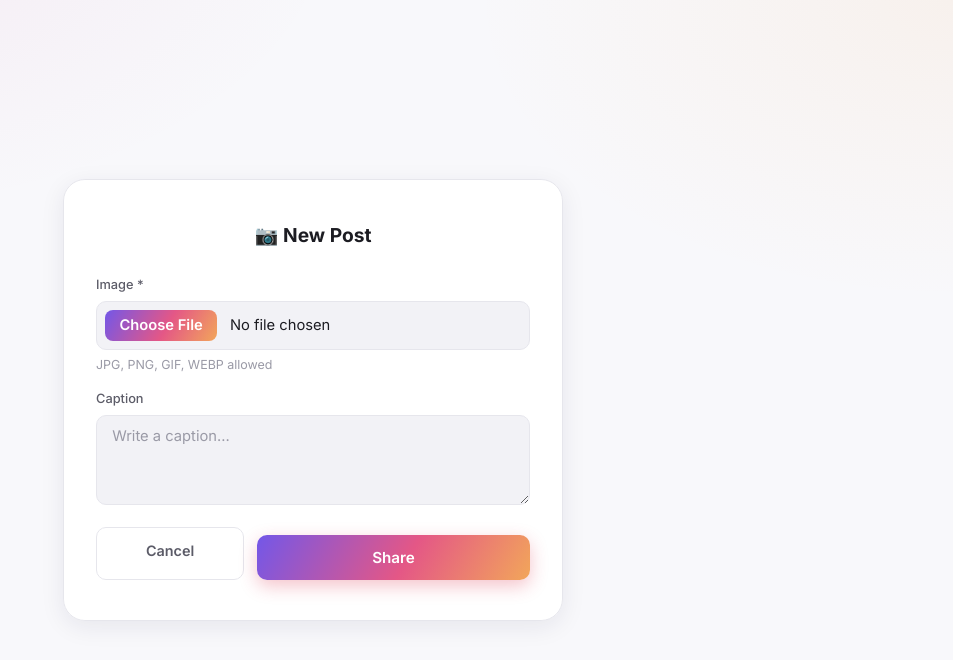
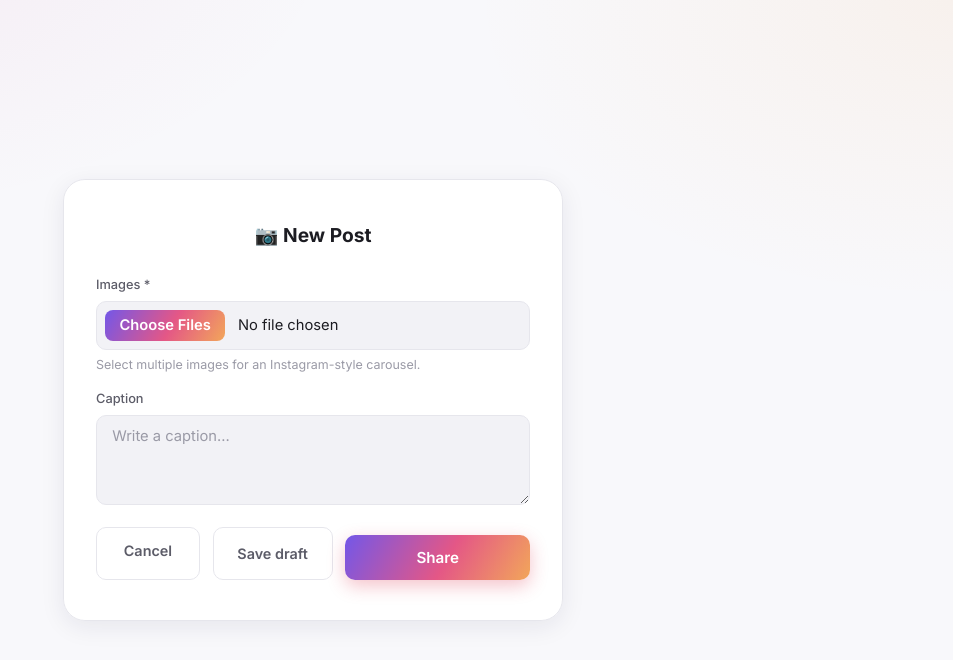
Before and after one commit to vivek-toadster/Instagram_demo_project, a FastAPI app: template templates/create_post.html in a window 1280 px wide. Shown: the top 660 px of the page, without its empty margins (327-1280 px from the left). Run offline with FastAPI, Linux system fonts and the light colour scheme; the template is opened without the code that fills it, so the values that code supplies are empty.

Commit message:
improve chatbot response and added  draft option

```diff
--- a/app/routes.py
+++ b/app/routes.py
@@ -19,6 +19,8 @@ from app.models import (
     Conversation,
     ConversationParticipant,
     Message,
+    PostMedia,
+    DraftPost,
 )
 from app.auth import (
     hash_password,
@@ -522,7 +524,7 @@ def chatbot(
         except ValueError:
             selected_post_id = None
     post = db.query(Post).filter(Post.id == selected_post_id).first() if selected_post_id else None
-    return {"ok": True, "answer": answer_question(question, post)}
+    return {"ok": True, "answer": answer_question(question, post, db=db, user=user)}
 
 
 # ── Feed ─────────────────────────────────────────────────────
@@ -604,14 +606,35 @@ def create_post_page(request: Request, db: Session = Depends(get_db)):
     user = get_current_user(request, db)
     if not user:
         return RedirectResponse(url="/login", status_code=302)
-    return templates.TemplateResponse("create_post.html", ctx(request, db))
+    drafts = [
+        draft for draft in db.query(DraftPost).filter(DraftPost.user_id == user.id).order_by(DraftPost.updated_at.desc()).all()
+        if (draft.caption or "").strip() or draft.image_paths
+    ]
+    active_draft = None
+    draft_query = request.query_params.get("draft_id")
+    if draft_query:
+        try:
+            active_draft = db.query(DraftPost).filter(
+                DraftPost.id == int(draft_query), DraftPost.user_id == user.id
+            ).first()
+        except ValueError:
+            active_draft = None
+    return templates.TemplateResponse(
+        "create_post.html",
+        ctx(request, db, drafts=drafts, active_draft=active_draft, saved=request.query_params.get("saved")),
+    )
 
 
 @router.post("/post/create", response_class=HTMLResponse)
 async def create_post(
     request: Request,
     caption: str = Form(""),
-    image: UploadFile = File(...),
+    image: UploadFile | None = File(None),
+    images: list[UploadFile] = File(default=[]),
+    publish: str = Form("1"),
+    # Browsers submit an empty string for the hidden field when creating a new
+    # draft. Keep this as text at the request boundary, then parse it safely.
+    draft_id: str | None = Form(None),
     csrf_token: str = Form(...),
     db: Session = Depends(get_db),
 ):
@@ -621,30 +644,66 @@ async def create_post(
     if not user:
         return RedirectResponse(url="/login", status_code=302)
 
-    # Validate image
+    # Multiple files become a carousel; the original single-file parameter is
+    # retained so existing clients and tests continue to work.
+    image_list = images if isinstance(images, list) else []
+    publish_value = publish if isinstance(publish, str) else "1"
+    try:
+        draft_value = int(draft_id) if draft_id and str(draft_id).strip() else None
+    except (TypeError, ValueError):
+        draft_value = None
+    uploads = ([image] if image and image.filename else []) + [item for item in image_list if item and item.filename]
     allowed = {"image/jpeg", "image/png", "image/gif", "image/webp"}
-    if image.content_type not in allowed:
+    if any(item.content_type not in allowed for item in uploads):
         return templates.TemplateResponse(
             "create_post.html",
             ctx(request, db, error="Only JPG, PNG, GIF, WEBP allowed!"),
         )
 
-    # Save file with unique name
-    ext = image.filename.rsplit(".", 1)[-1]
     import time
-    filename = f"{user.id}_{int(time.time())}.{ext}"
-    file_path = os.path.join(UPLOAD_DIR, filename)
-    with open(file_path, "wb") as f:
-        shutil.copyfileobj(image.file, f)
+    saved_paths = []
+    for index, upload in enumerate(uploads):
+        ext = upload.filename.rsplit(".", 1)[-1]
+        filename = f"{user.id}_{int(time.time() * 1000)}_{index}.{ext}"
+        with open(os.path.join(UPLOAD_DIR, filename), "wb") as f:
+            shutil.copyfileobj(upload.file, f)
+        saved_paths.append(filename)
 
     caption_text = caption.strip()
+    existing_draft = db.query(DraftPost).filter(DraftPost.id == draft_value, DraftPost.user_id == user.id).first() if draft_value else None
+    if publish_value != "1":
+        if not existing_draft and not caption_text and not saved_paths:
+            return templates.TemplateResponse(
+                "create_post.html",
+                ctx(request, db, drafts=[
+                    draft for draft in db.query(DraftPost).filter(DraftPost.user_id == user.id).order_by(DraftPost.updated_at.desc()).all()
+                    if (draft.caption or "").strip() or draft.image_paths
+                ], error="Add a caption or choose at least one image before saving a draft."),
+            )
+        draft = existing_draft
+        if draft is None:
+            draft = DraftPost(user_id=user.id)
+            db.add(draft)
+        draft.caption = caption_text
+        draft.image_paths = list(draft.image_paths or []) + saved_paths
+        db.commit()
+        return RedirectResponse(url="/post/create?saved=1", status_code=303)
+    if existing_draft:
+        saved_paths = list(existing_draft.image_paths or []) + saved_paths
+    if not saved_paths:
+        return templates.TemplateResponse("create_post.html", ctx(request, db, error="Choose at least one image to publish."))
+
+    # Image-derived tags are generated only for the first image, as before.
     existing_tags = set(extract_hashtags(caption_text))
-    image_tags = [tag for tag in hashtags_for_image(image.filename or "photo") if tag not in existing_tags]
+    image_tags = [tag for tag in hashtags_for_image(saved_paths[0]) if tag not in existing_tags]
     if image_tags:
         caption_text = f"{caption_text} {' '.join(f'#{tag}' for tag in image_tags)}".strip()
-    post = Post(caption=caption_text, image_path=filename, user_id=user.id)
+    post = Post(caption=caption_text, image_path=saved_paths[0], user_id=user.id)
     db.add(post)
     db.flush()
+    db.add_all([PostMedia(post_id=post.id, image_path=path, position=index) for index, path in enumerate(saved_paths[1:], 1)])
+    if existing_draft:
+        db.delete(existing_draft)
     enqueue_graph_event(
         db,
         "post.created",
@@ -703,9 +762,10 @@ def delete_post(
     if post:
         deleted_post_id = post.id
         # Delete image file
-        img_path = os.path.join(UPLOAD_DIR, post.image_path)
-        if os.path.exists(img_path):
-            os.remove(img_path)
+        for image_path in [post.image_path] + [media.image_path for media in post.media]:
+            img_path = os.path.join(UPLOAD_DIR, image_path)
+            if os.path.exists(img_path):
+                os.remove(img_path)
         db.delete(post)
         enqueue_graph_event(db, "post.deleted", {"post_id": deleted_post_id})
         db.commit()
--- a/static/app.js
+++ b/static/app.js
@@ -31,7 +31,8 @@ document.addEventListener("DOMContentLoaded", () => {
     timestamp.textContent = new Date(message.created_at).toLocaleString([], { day: "2-digit", month: "short", hour: "2-digit", minute: "2-digit" });
     row.append(author, bubble, timestamp);
     list.append(row);
-    list.scrollTop = list.scrollHeight;
+    list.scrollTop = list.scrollHeight;    list.scrollTop = list.scrollHeight;
+
   };
 
   if (thread && messageForm) {
@@ -135,14 +136,19 @@ document.addEventListener("DOMContentLoaded", () => {
   });
 
   const assistantForm = document.querySelector("[data-assistant-form]");
-  if (assistantForm) {
+  if (assistantForm && !assistantForm.dataset.bound) {
+    assistantForm.dataset.bound = "1";
+    let assistantInFlight = false;
     assistantForm.addEventListener("submit", async (event) => {
       event.preventDefault();
+      if (assistantInFlight) return;
+      assistantInFlight = true;
       const input = assistantForm.querySelector("input[name=question]");
       const answer = document.querySelector("[data-assistant-answer]");
       const history = document.querySelector("[data-assistant-history]");
       const button = assistantForm.querySelector("button");
       button.disabled = true;
+      answer.hidden = false;
       answer.textContent = "Thinking…";
       try {
         const formData = new FormData(assistantForm);
@@ -166,11 +172,16 @@ document.addEventListener("DOMContentLoaded", () => {
           history.append(questionMessage, answerMessage);
           history.scrollTop = history.scrollHeight;
         }
+        // The history is now the source of truth for completed Q&A pairs. The
+        // separate panel is only used while the current request is running.
+        answer.hidden = true;
         input.value = "";
       } catch (error) {
+        answer.hidden = false;
         answer.textContent = error.message;
       } finally {
         button.disabled = false;
+        assistantInFlight = false;
       }
     });
   }
@@ -186,6 +197,19 @@ document.addEventListener("DOMContentLoaded", () => {
       }
     });
   });
+
+  document.querySelectorAll("[data-carousel]").forEach((carousel) => {
+    const images = [...carousel.querySelectorAll(".carousel-image")];
+    if (images.length < 2) return;
+    let index = 0;
+    const render = () => {
+      images.forEach((image, imageIndex) => { image.hidden = imageIndex !== index; });
+      const count = carousel.querySelector("[data-carousel-count]");
+      if (count) count.textContent = `${index + 1} / ${images.length}`;
+    };
+    carousel.querySelector("[data-carousel-prev]")?.addEventListener("click", () => { index = (index - 1 + images.length) % images.length; render(); });
+    carousel.querySelector("[data-carousel-next]")?.addEventListener("click", () => { index = (index + 1) % images.length; render(); });
+  });
 });
 
 function showToast(message, isError = false) {
--- a/static/style.css
+++ b/static/style.css
@@ -1096,6 +1096,12 @@ input[type=file]::file-selector-button {
 .assistant-form { display: flex; gap: .45rem; }
 .assistant-form input { min-width: 0; flex: 1; padding: .62rem .75rem; border: 1px solid var(--border); background: var(--bg-input); border-radius: 10px; outline: none; font-family: inherit; }
 .assistant-form button { width: 36px; border: 0; border-radius: 10px; color: #fff; background: var(--accent-grad); cursor: pointer; font-size: 1.1rem; }
+.post-carousel { position: relative; }
+.carousel-image[hidden] { display: none; }
+.carousel-prev, .carousel-next { position: absolute; top: 50%; transform: translateY(-50%); border: 0; border-radius: 50%; width: 32px; height: 32px; color: #fff; background: rgba(0,0,0,.48); cursor: pointer; font-size: 1.5rem; line-height: 1; }
+.carousel-prev { left: .7rem; }
+.carousel-next { right: .7rem; }
+.carousel-count { position: absolute; right: .7rem; top: .7rem; color: #fff; background: rgba(0,0,0,.48); border-radius: 12px; padding: .2rem .5rem; font-size: .7rem; }
 
 .post-ask-btn { border: 0; background: transparent; color: var(--accent); cursor: pointer; font: inherit; font-size: .78rem; padding: .25rem .45rem; }
 .post-ask-btn:hover { text-decoration: underline; }
--- a/templates/base.html
+++ b/templates/base.html
@@ -6,7 +6,7 @@
     <meta name="description" content="Luma - share the moments that stay with you">
     <title>{% block title %}Luma{% endblock %}</title>
     <link rel="stylesheet" href="/static/style.css?v=6">
-    <script src="/static/app.js?v=7" defer></script>
+    <script src="/static/app.js?v=9" defer></script>
 </head>
 <body>
 {% if current_user %}
--- a/templates/create_post.html
+++ b/templates/create_post.html
@@ -12,13 +12,24 @@
             <div class="flash-error">⚠ {{ error }}</div>
             {% endif %}
 
-            <form method="POST" action="/post/create" enctype="multipart/form-data">
+            {% if saved %}<div class="flash-success">Draft saved.</div>{% endif %}
+            <form method="POST" action="/post/create" enctype="multipart/form-data" id="post-create-form">
                 <input type="hidden" name="csrf_token" value="{{ csrf_token }}">
+                <input type="hidden" name="publish" value="1" id="post-publish-mode">
+                <input type="hidden" name="draft_id" id="draft-id" value="{{ active_draft.id if active_draft else '' }}">
+                {% if active_draft and active_draft.image_paths %}
+                <div class="draft-preview" style="display:flex; gap:.5rem; flex-wrap:wrap; margin-bottom:1rem;">
+                    {% for image_path in active_draft.image_paths %}
+                    <img src="/uploads/{{ image_path }}" alt="Draft image {{ loop.index }}" style="width:72px;height:72px;object-fit:cover;border-radius:8px;">
+                    {% endfor %}
+                </div>
+                <div style="font-size:.78rem;color:var(--text-muted);margin-bottom:1rem;">Existing draft images will be kept when you share or update this draft.</div>
+                {% endif %}
                 <div class="form-group">
-                    <label>Image *</label>
-                    <input type="file" name="image" accept="image/*" required
+                    <label>Images *</label>
+                    <input type="file" name="images" accept="image/*" multiple
                            style="padding:0.5rem; cursor:pointer;">
-                    <div style="font-size:0.78rem; color:var(--text-muted); margin-top:0.3rem;">JPG, PNG, GIF, WEBP allowed</div>
+                    <div style="font-size:0.78rem; color:var(--text-muted); margin-top:0.3rem;">Select multiple images for an Instagram-style carousel.</div>
                 </div>
 
                 <div class="form-group">
@@ -28,9 +39,21 @@
 
                 <div style="display:flex; gap:0.8rem; margin-top:0.5rem;">
                     <a href="/feed" class="btn-cancel" style="flex:1; text-align:center; padding:0.7rem;">Cancel</a>
+                    <button type="submit" class="btn-cancel" style="flex:1;" onclick="document.getElementById('post-publish-mode').value='0';">Save draft</button>
                     <button type="submit" class="btn-primary" style="flex:2;">Share</button>
                 </div>
             </form>
+            {% if drafts %}
+            <div style="margin-top:1.5rem; border-top:1px solid var(--border); padding-top:1rem;">
+                <strong>Drafts</strong>
+                {% for draft in drafts %}
+                <div style="display:flex; justify-content:space-between; gap:.6rem; margin-top:.7rem; font-size:.82rem;">
+                    <span>{{ draft.caption or "Untitled draft" }} · {{ draft.image_paths|length }} image(s)</span>
+                    <a class="btn-cancel" href="/post/create?draft_id={{ draft.id }}">Edit</a>
+                </div>
+                {% endfor %}
+            </div>
+            {% endif %}
         </div>
     </div>
 </div>
--- a/templates/feed.html
+++ b/templates/feed.html
@@ -27,8 +27,10 @@
             </div>
 
             <!-- Image -->
-            <div class="post-img-wrap">
-                <img src="/uploads/{{ post.image_path }}" alt="post" class="post-img">
+            <div class="post-img-wrap post-carousel" data-carousel>
+                <img src="/uploads/{{ post.image_path }}" alt="post" class="post-img carousel-image post-img">
+                {% for media in post.media %}<img src="/uploads/{{ media.image_path }}" alt="carousel image {{ loop.index + 1 }}" class="post-img carousel-image" hidden>{% endfor %}
+                {% if post.media %}<button type="button" class="carousel-prev" data-carousel-prev aria-label="Previous image">‹</button><button type="button" class="carousel-next" data-carousel-next aria-label="Next image">›</button><span class="carousel-count" data-carousel-count>1 / {{ post.media|length + 1 }}</span>{% endif %}
             </div>
 
             <!-- Actions: Like + Delete -->
--- a/templates/post_detail.html
+++ b/templates/post_detail.html
@@ -10,7 +10,11 @@
             <a href="/profile/{{ post.author.username }}" class="post-username">{{ post.author.username }}</a>
             <span class="post-time">{{ post.created_at.strftime("%d %b %Y") }}</span>
         </div>
-        <div class="post-img-wrap"><img src="/uploads/{{ post.image_path }}" alt="post" class="post-img"></div>
+        <div class="post-img-wrap post-carousel" data-carousel>
+            <img src="/uploads/{{ post.image_path }}" alt="post" class="post-img carousel-image post-img">
+            {% for media in post.media %}<img src="/uploads/{{ media.image_path }}" alt="carousel image {{ loop.index + 1 }}" class="post-img carousel-image" hidden>{% endfor %}
+            {% if post.media %}<button type="button" class="carousel-prev" data-carousel-prev aria-label="Previous image">‹</button><button type="button" class="carousel-next" data-carousel-next aria-label="Next image">›</button><span class="carousel-count" data-carousel-count>1 / {{ post.media|length + 1 }}</span>{% endif %}
+        </div>
         <div class="post-actions">
             <form method="POST" action="/post/{{ post.id }}/like" class="async-form like-form">
                 <input type="hidden" name="csrf_token" value="{{ csrf_token }}">
```
Also changed, not shown: alembic/versions/d4e5f6a7b8c9_add_carousels_and_drafts.py (added, +37 -0 lines), app/chatbot.py (+62 -10 lines), app/models.py (+29 -0 lines).
